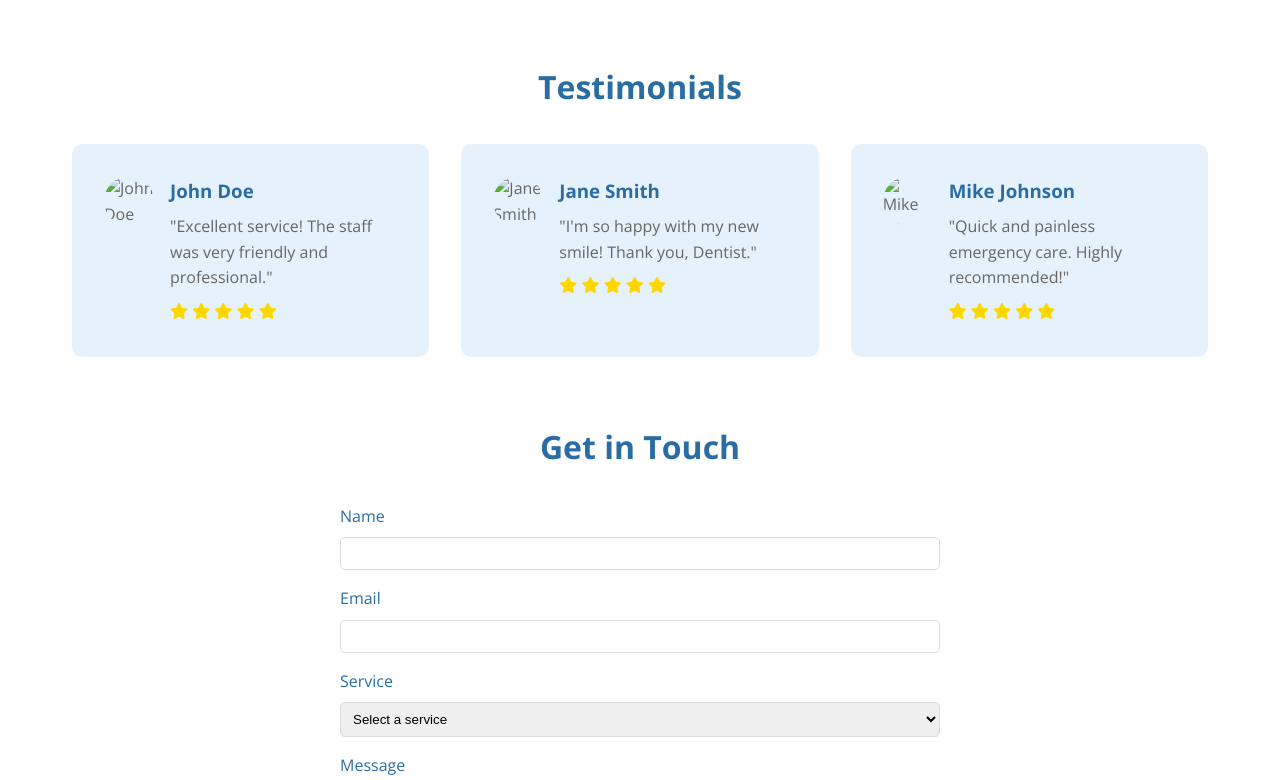
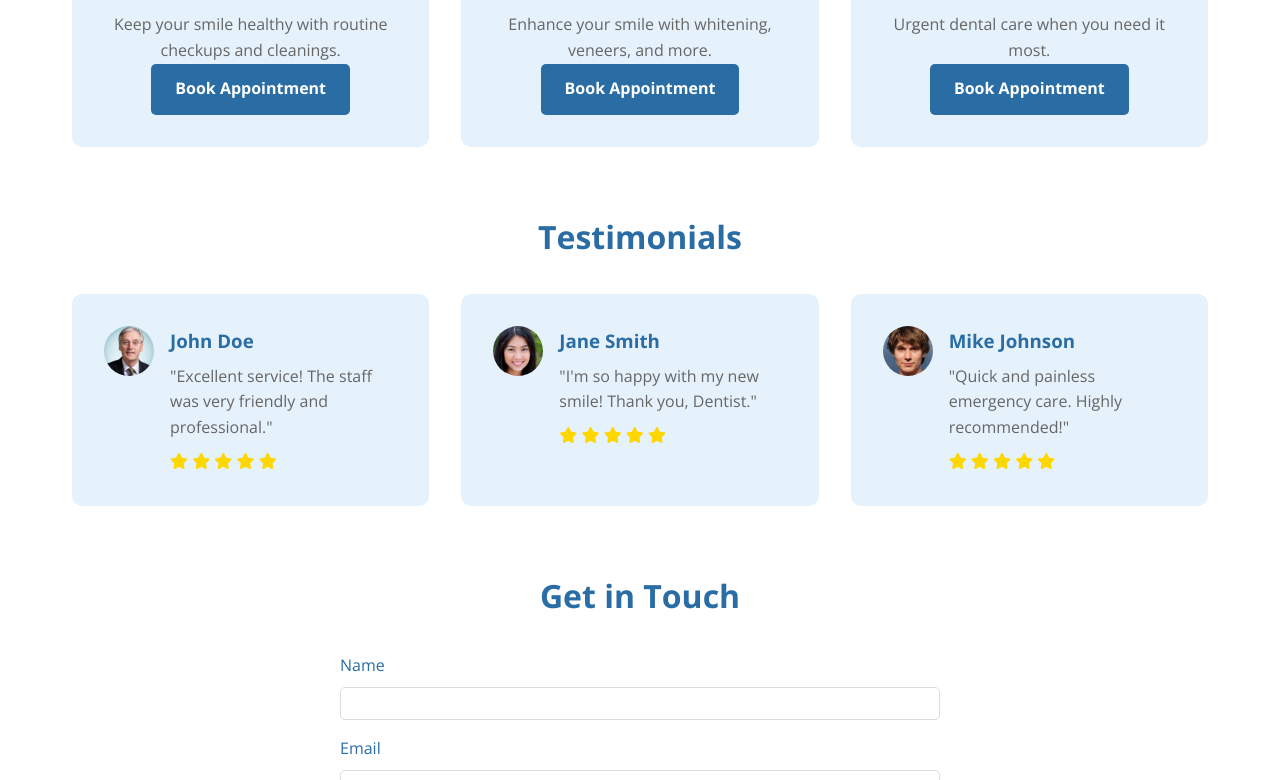
Before and after one commit to conspirici/dentist, a plain HTML site: page index.html in a window 1280 px wide. Shown: the part 1208-1988 px from the top of the page. Drawn offline with nearby package versions, Linux system fonts and the light colour scheme; the site is published under a folder, as on GitHub Pages, so addresses that start at the root find nothing.

Commit message:
Update index.html

```diff
--- a/index.html
+++ b/index.html
@@ -32,7 +32,7 @@
                 <a href="contact.html" class="cta-button">Book Appointment</a>
             </div>
             <div class="hero-image">
-                <img src="/assets/photo.jpg" alt="Welcoming dental office" width="400" height="400">
+                <img src="assets/photo.jpg" alt="Welcoming dental office" width="400" height="400">
             </div>
         </section>
 
@@ -85,7 +85,7 @@
             <h2 class="section-title">Testimonials</h2>
             <div class="testimonial-container">
                 <div class="testimonial">
-                    <img src="/assets/p1.jpg" alt="John Doe" width="50" height="50">
+                    <img src="assets/p1.jpg" alt="John Doe" width="50" height="50">
                     <div class="testimonial-content">
                         <h3>John Doe</h3>
                         <p>"Excellent service! The staff was very friendly and professional."</p>
@@ -99,7 +99,7 @@
                     </div>
                 </div>
                 <div class="testimonial">
-                    <img src="/assets/p2.jpeg" alt="Jane Smith" width="50" height="50">
+                    <img src="assets/p2.jpeg" alt="Jane Smith" width="50" height="50">
                     <div class="testimonial-content">
                         <h3>Jane Smith</h3>
                         <p>"I'm so happy with my new smile! Thank you, Dentist."</p>
@@ -113,7 +113,7 @@
                     </div>
                 </div>
                 <div class="testimonial">
-                    <img src="/assets/p3.jpg" alt="Mike Johnson" width="50" height="50">
+                    <img src="assets/p3.jpg" alt="Mike Johnson" width="50" height="50">
                     <div class="testimonial-content">
                         <h3>Mike Johnson</h3>
                         <p>"Quick and painless emergency care. Highly recommended!"</p>
```
